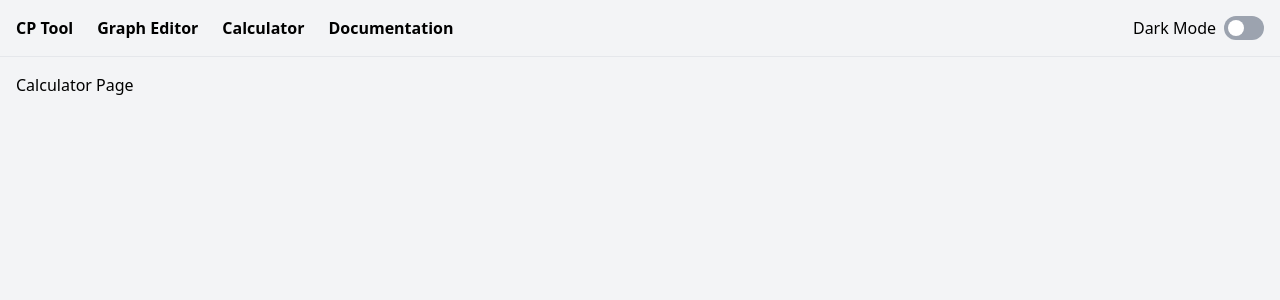
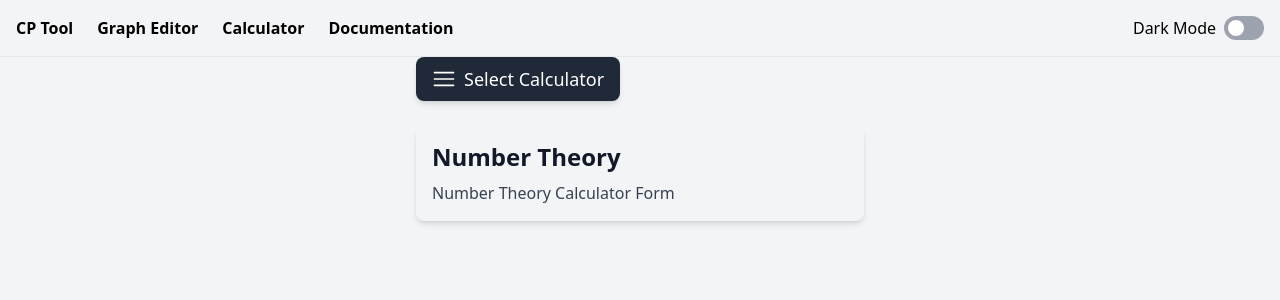
Before and after one commit to devdrx/cp-helper, a React (Vite) app in the folder frontend/: page /calculator in a window 1280 px wide. Shown: the top 300 px of the page. Built offline with nearby package versions, Linux system fonts and the light colour scheme.

Commit message:
calc update

```diff
--- a/frontend/package.json
+++ b/frontend/package.json
@@ -5,6 +5,7 @@
   "type": "module",
   "scripts": {
     "dev": "vite",
+    "start": "start",
     "build": "vite build",
     "lint": "eslint .",
     "preview": "vite preview"
@@ -12,6 +13,7 @@
   "dependencies": {
     "@radix-ui/colors": "^3.0.0",
     "@radix-ui/react-dialog": "^1.1.6",
+    "@radix-ui/react-icons": "^1.3.2",
     "@radix-ui/react-switch": "^1.1.3",
     "@radix-ui/react-tabs": "^1.1.3",
     "@radix-ui/react-tooltip": "^1.1.8",
@@ -19,6 +21,7 @@
     "axios": "^1.8.1",
     "clsx": "^2.1.1",
     "postcss": "^8.5.3",
+    "radix-ui": "^1.1.3",
     "react": "^19.0.0",
     "react-dom": "^19.0.0",
     "react-router-dom": "^7.2.0"
--- a/frontend/src/pages/Calculator.jsx
+++ b/frontend/src/pages/Calculator.jsx
@@ -1,3 +1,49 @@
-export default function Calculator() {
-    return <div className="p-4">Calculator Page</div>;
-  }
+import * as React from "react";
+import { DropdownMenu } from "radix-ui";
+import {
+  HamburgerMenuIcon,
+  CheckIcon,
+} from "@radix-ui/react-icons";
+
+const CalculatorDropdown = () => {
+  const [selectedCalculator, setSelectedCalculator] = React.useState("Number Theory");
+
+  const handleCalculatorChange = (calculator) => {
+    setSelectedCalculator(calculator);
+  };
+
+  return (
+    <div className="relative w-full max-w-md mx-auto">
+      <DropdownMenu.Root>
+        <DropdownMenu.Trigger asChild>
+          <button className="flex items-center gap-2 px-4 py-2 text-lg font-medium bg-gray-800 text-white rounded-lg shadow-md hover:bg-gray-700 focus:outline-none">
+            <HamburgerMenuIcon className="w-6 h-6" />
+            Select Calculator
+          </button>
+        </DropdownMenu.Trigger>
+
+        <DropdownMenu.Portal>
+          <DropdownMenu.Content className="w-72 bg-white shadow-lg rounded-lg py-2 border border-gray-200" sideOffset={8} align="center">
+            {["Number Theory", "Combinatorics", "Binary Operations", "Custom Calculator"].map((calc) => (
+              <DropdownMenu.Item
+                key={calc}
+                className="flex justify-between items-center px-4 py-3 text-lg text-gray-900 hover:bg-gray-100 cursor-pointer"
+                onClick={() => handleCalculatorChange(calc)}
+              >
+                {calc}
+                {selectedCalculator === calc && <CheckIcon className="w-5 h-5 text-green-600" />}
+              </DropdownMenu.Item>
+            ))}
+          </DropdownMenu.Content>
+        </DropdownMenu.Portal>
+      </DropdownMenu.Root>
+
+      <div className="mt-6 p-4 bg-gray-100 rounded-lg shadow-md">
+        <h2 className="text-2xl font-semibold text-gray-900">{selectedCalculator}</h2>
+        <p className="text-gray-700 mt-2">{selectedCalculator} Calculator Form</p>
+      </div>
+    </div>
+  );
+};
+
+export default CalculatorDropdown;
```
Also changed, not shown: 1 other file (tests, documents, lock files or other folders).
